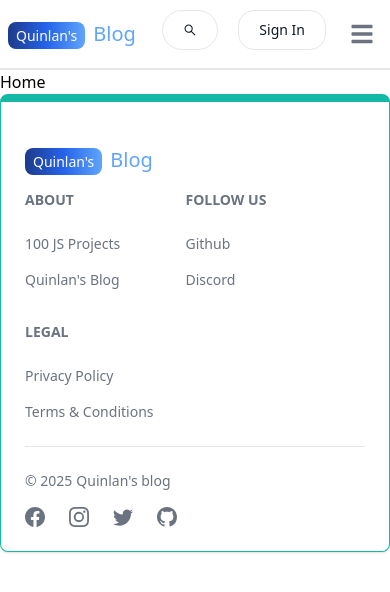
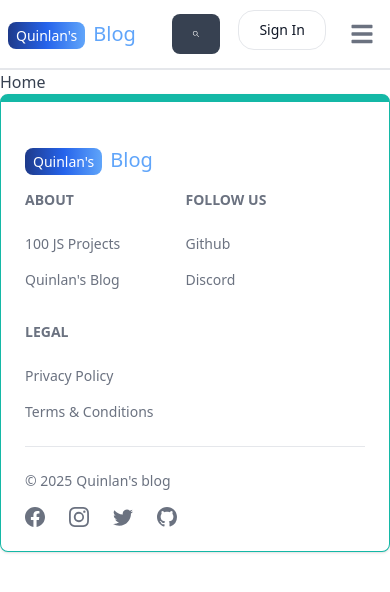
Before and after one commit to bertgvde/mern-blog, a React (Vite) app in the folder client/: page / in a window 390 px wide. Shown: the top 592 px of the page. Built offline with nearby package versions, Linux system fonts and the light colour scheme; no server answers.

Commit message:
complete dark mode functionality

```diff
--- a/client/src/components/Header.jsx
+++ b/client/src/components/Header.jsx
@@ -13,7 +13,7 @@
     const location = useLocation();
     const navigate = useNavigate();
     const {currentUser} = useSelector(state => state.user);
-    // const { theme } = useSelector((state) => state.theme);
+    const { theme } = useSelector((state) => state.theme);
     const dispatch = useDispatch();
     const [searchTerm, setSearchTerm] = useState('');
 
@@ -65,13 +65,13 @@
                 onChange={(e) => setSearchTerm(e.target.value)}
             />
         </form>
-        <Button className='sm:lg lg:hidden py-2.5 px-5 me-2 mb-2 text-sm font-medium text-gray-900 focus:outline-none bg-white rounded-3xl border border-gray-200 hover:bg-gray-100 hover:text-blue-700 focus:z-10 focus:ring-4 focus:ring-gray-100 dark:focus:ring-gray-700 dark:bg-gray-800 dark:text-gray-400 dark:border-gray-600 dark:hover:text-white dark:hover:bg-gray-700' pill >
+        <Button className='lg:hidden w-12' color='gray'>
             <AiOutlineSearch />
-        </Button>
+      </Button>
         <div className='flex gap-2 md:order-2'>
-            {/* <Button className='hidden sm:inline py-2.5 px-5 me-2 mb-2 text-sm font-medium text-gray-900 focus:outline-none bg-white rounded-3xl border border-gray-200 hover:bg-gray-100 hover:text-blue-700 focus:z-10 focus:ring-4 focus:ring-gray-100 dark:focus:ring-gray-700 dark:bg-gray-800 dark:text-gray-400 dark:border-gray-600 dark:hover:text-white dark:hover:bg-gray-700' pill onClick={() => (toggleTheme())}>
-                {theme === 'light' ? <FaSun /> : <FaMoon />}
-            </Button> */}
+            <Button className='w-12 h-10 hidden sm:inline' onClick={() => dispatch(toggleTheme())}>
+                {theme === 'light' ? <FaMoon /> : <FaSun />}
+            </Button>
             {currentUser ? (
             <Dropdown
                 arrowIcon={false}
--- /dev/null
+++ b/client/src/components/ThemeProvider.jsx
@@ -0,0 +1,12 @@
+import { useSelector } from 'react-redux';
+
+export default function ThemeProvider({ children }) {
+  const { theme } = useSelector((state) => state.theme);
+  return (
+    <div className={theme}>
+      <div className='bg-white text-gray-700 dark:text-gray-200 dark:bg-[rgb(16,23,42)] min-h-screen'>
+        {children}
+      </div>
+    </div>
+  );
+}
--- a/client/src/main.jsx
+++ b/client/src/main.jsx
@@ -4,11 +4,14 @@
 import { store, persistor } from './redux/store.js';
 import { Provider } from 'react-redux';
 import { PersistGate } from 'redux-persist/integration/react';
+import ThemeProvider from './components/ThemeProvider.jsx';
 
 ReactDOM.createRoot(document.getElementById('root')).render(
   <PersistGate persistor={persistor}>
     <Provider store={store}>
-      <App />
+      <ThemeProvider>
+        <App />
+      </ThemeProvider>
     </Provider>
   </PersistGate>
 )
--- a/client/src/redux/store.js
+++ b/client/src/redux/store.js
@@ -1,10 +1,12 @@
 import { configureStore, combineReducers } from '@reduxjs/toolkit';
 import userReducer from './user/userSlice';
+import themeReducer from './theme/themeSlice';
 import { persistReducer, persistStore } from 'redux-persist';
 import storage from 'redux-persist/lib/storage';
 
 const rootReducer = combineReducers({
   user: userReducer,
+  theme: themeReducer,
 });
 
 const persistConfig = {
--- a/client/src/redux/theme/themeSlice.js
+++ b/client/src/redux/theme/themeSlice.js
@@ -1,7 +1,7 @@
 import {createSlice} from '@reduxjs/toolkit';
 
 const initialState = {
-    theme: 'light',
+    theme: 'dark',
 };
 
 const themeSlice = createSlice({
```
